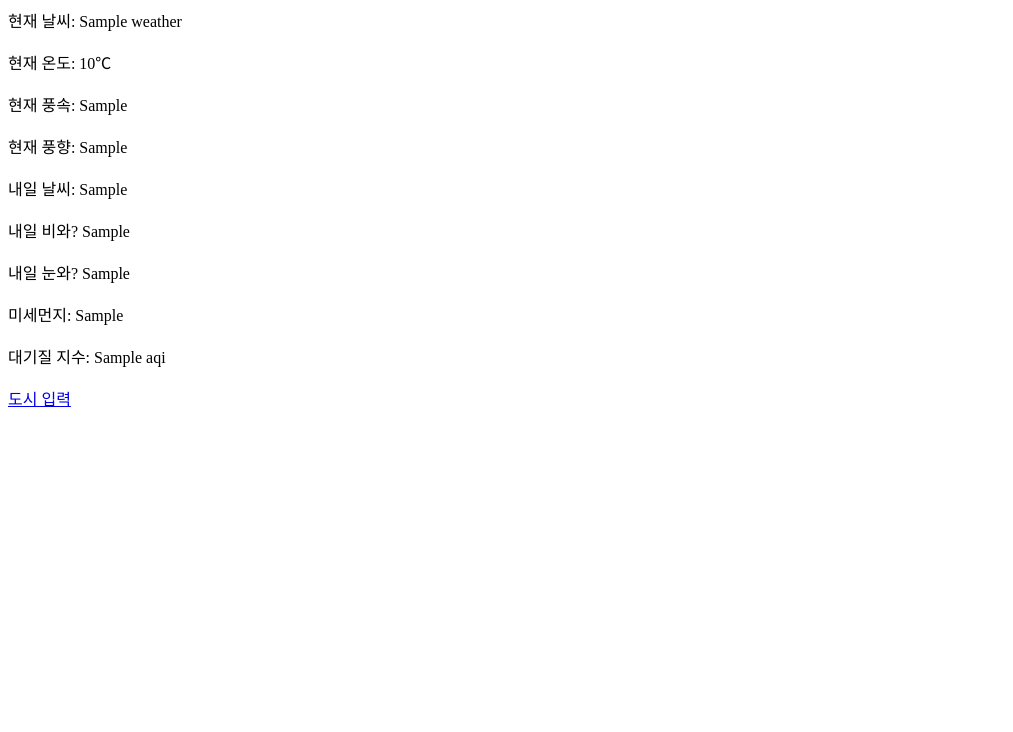
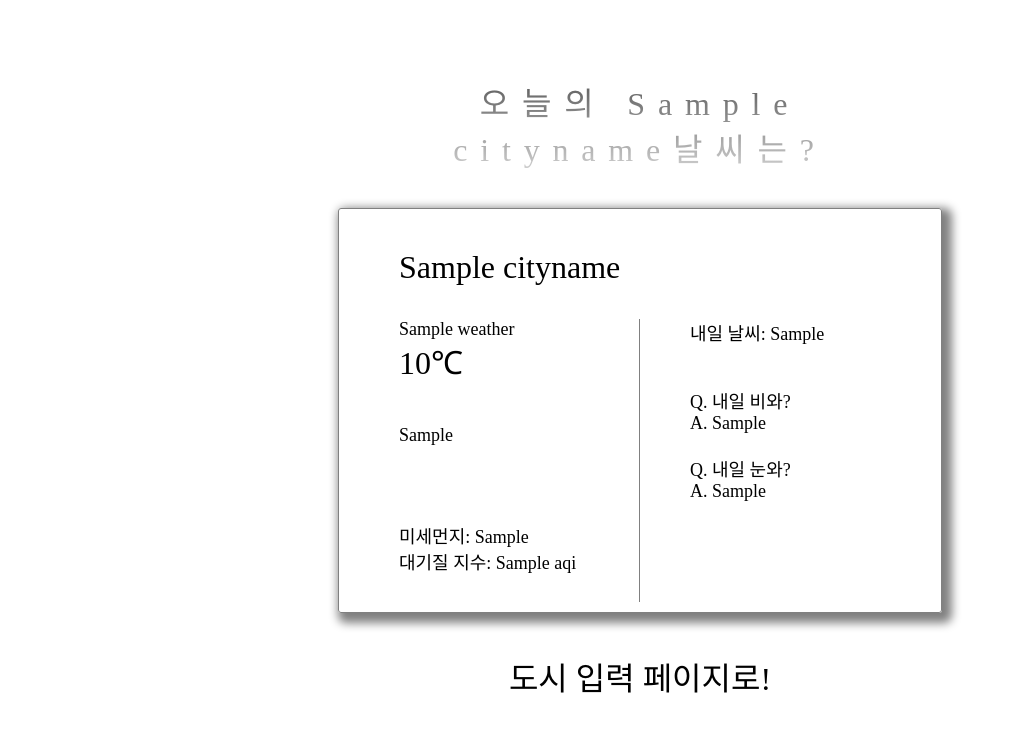
Before and after one commit to KingMurky/weatherproject, a Django app: template weather/templates/weather/displayweather.html in a window 1280 px wide. Shown: the top 732 px of the page, without its empty margins (0-1013 px from the left). Run offline with Django 3.2, Linux system fonts and the light colour scheme; the template is opened without the code that fills it: most values are stand-ins (such as "Sample title", 1, 10 or a date in 2020).

Commit message:
current.html 파일과 displayweather.html 디자인 만들기

```diff
--- /dev/null
+++ b/weather/static/weather/dwstyles.css
@@ -0,0 +1,119 @@
+
+
+.maincontainer {
+    display: grid;
+    grid-template-columns: 330px 1fr 330px;
+    grid-template-rows: 200px 1fr 1fr 100px;
+}
+
+.weathercontainer {
+    grid-column-start: 2;
+    grid-column-end: 3;
+    grid-row-start: 2;
+    grid-row-end: 4;
+    text-align: center;
+    border: solid 1px gray;
+    border-radius: 3px;
+    padding: 10px;
+    box-shadow: 5px 5px 10px 5px gray;
+
+
+}
+
+.dwlogo {
+    grid-column-start: 2;
+    grid-column-end: 3;
+    grid-row-start: 1;
+    grid-row-end: 2;
+    text-align: center;
+    padding: 70px;
+    font-size: xx-large;
+    text-decoration: none;
+    color: white;
+    background: linear-gradient(to bottom, black, white);
+    -webkit-background-clip: text;
+    -webkit-text-fill-color: transparent;
+    letter-spacing: 0.8rem;
+}
+
+.weatherform {
+    display: grid;
+    grid-template-columns: 1fr 1fr;
+    grid-template-rows: 100px 1fr 100px;
+}
+
+.cityandtime {
+    grid-column-start: 1;
+    grid-column-end: 2;
+    grid-row-start: 1;
+    grid-row-end: 2;
+    font-family: '나눔바른펜';
+    font-size: xx-large;
+    padding-top:30px;
+    padding-left:50px;
+    text-align: left;
+}
+
+.weatherandtemp {
+    grid-column-start: 1;
+    grid-column-end: 2;
+    grid-row-start: 2;
+    grid-row-end: 3;
+    font-family: '나눔바른펜';
+    font-size: large;
+    padding-left:50px;
+    text-align: left;
+    border-right: solid 1px gray;
+
+}
+
+.tomorrowweather {
+    grid-column-start: 2;
+    grid-column-end: 3;
+    grid-row-start: 2;
+    grid-row-end: 3;
+    font-family: '나눔바른펜';
+    font-size: large;
+    padding-left:50px;
+    text-align: left;
+
+}
+.airpollution {
+    grid-column-start: 1;
+    grid-column-end: 2;
+    grid-row-start: 3;
+    grid-row-end: 4;
+    font-family: '나눔바른펜';
+    font-size: large;
+    padding-left:50px;
+    padding-top:20px;
+    text-align: left;
+    border-right: solid 1px gray;
+}
+
+.returncurrent {
+    grid-column-start: 2;
+    grid-column-end: 3;
+    grid-row-start: 4;
+    grid-row-end: 5;
+    padding:20px;
+    padding-top:40px;
+    text-align: center;
+
+}
+
+.returncurrent a {
+    text-decoration: none;
+    color: black;
+    font-family: '나눔바른펜';
+    font-size: xx-large;
+
+}
+.returncurrent a:hover {
+    color:red;
+
+}
+
+.temperaturesize {
+    font-size: xx-large;
+}
--- a/weather/templates/weather/displayweather.html
+++ b/weather/templates/weather/displayweather.html
@@ -1,38 +1,93 @@
+{% load static %}
+
 <!DOCTYPE html>
 <html lang="en">
 <head>
     <meta charset="UTF-8">
-    <title>Title</title>
+    <title>오늘의 날씨는?</title>
+    <link href="{% static 'weather/dwstyles.css' %}" rel="stylesheet" type="text/css" />
 </head>
 <body>
-현재 날씨:
+<div class="maincontainer">
+    <div class="dwlogo">
+        <a href="{% url 'index' %}" style="font-family: 나눔바른펜;">오늘의 {{ cityname }}날씨는?</a>
+    </div>
+    <div class="weathercontainer">
+        <div class="weatherform">
+            <div class="cityandtime">
+                <div>{{ cityname }}</div>
+            </div>
+            <div class="weatherandtemp">
+                <div>
                     {{ weather }}
+                    <br>
+                    {% if weather == '맑음' %}
+                        <img src="{% static "weather/images/clear.png" %}">
+                    {% endif %}
+                    {% if weather == '흐림' %}
+                        <img src="{% static "weather/images/clouds.png" %}">
+                    {% endif %}
+                    {% if weather == '폭풍우' %}
+                        <img src="{% static "weather/images/thunderstorm.png" %}">
+                    {% endif %}
+                    {% if weather == '비' %}
+                        <img src="{% static "weather/images/rain.png" %}">
+                    {% endif %}
+                    {% if weather == '눈' %}
+                        <img src="{% static "weather/images/snow.png" %}">
+                    {% endif %}
+                    {% if weather == '안개' %}
+                        <img src="{% static "weather/images/mist.png" %}">
+                    {% endif %}
+                    <div class="temperaturesize">{{ temperature }}&#8451</div>
                     <br><br>
-현재 온도:
-{{ temperature }}&#8451
-<br><br>
-현재 풍속:
                     {{ wind_speed }}
-<br><br>
-현재 풍향:
-{{ wind_deg }}
-<br><br>
+                </div>
+            </div>
+            <div class="tomorrowweather">
                 내일 날씨:
                 {{ tomorrow_weather }}
+                <br>
+                {% if tomorrow_weather == '맑음'%}
+                    <img src="{% static "weather/images/clear.png" %}">
+                {% endif %}
+                {% if tomorrow_weather == '흐림'%}
+                    <img src="{% static "weather/images/clouds.png" %}">
+                {% endif %}
+                {% if tomorrow_weather == '폭풍우'%}
+                    <img src="{% static "weather/images/thunderstorm.png" %}">
+                {% endif %}
+                {% if tomorrow_weather == '비'%}
+                    <img src="{% static "weather/images/rain.png" %}">
+                {% endif %}
+                {% if tomorrow_weather == '눈'%}
+                    <img src="{% static "weather/images/snow.png" %}">
+                {% endif %}
+                {% if tomorrow_weather == '안개'%}
+                    <img src="{% static "weather/images/mist.png" %}">
+                {% endif %}
                 <br><br>
-내일 비와?
-{{ tomorrow_is_rain }}
+                Q. 내일 비와?
+                <br>
+                A. {{ tomorrow_is_rain }}
                 <br><br>
-내일 눈와?
-{{ tomorrow_is_snow }}
-<br><br>
-미세먼지:
-{{ pm10 }}
-<br><br>
-대기질 지수:
-{{ aqi }}
-<br><br>
-<a href="{% url 'current' %}">도시 입력</a>
+                Q. 내일 눈와?
+                <br>
+                A. {{ tomorrow_is_snow }}
+            </div>
+            <div class="airpollution">
+                미세먼지: {{ pm10 }}
+                <br>
+                대기질 지수: {{ aqi }}
+            </div>
+
+        </div>
+    </div>
+    <div class="returncurrent">
+        <a href="{% url 'current' %}">도시 입력 페이지로!</a>
+    </div>
+</div>
+
 
 
 </body>
--- a/weather/templates/weather/index.html
+++ b/weather/templates/weather/index.html
@@ -15,7 +15,7 @@
         <link href="https://fonts.googleapis.com/css?family=Varela+Round" rel="stylesheet" />
         <link href="https://fonts.googleapis.com/css?family=Nunito:200,200i,300,300i,400,400i,600,600i,700,700i,800,800i,900,900i" rel="stylesheet" />
         <!-- Core theme CSS (includes Bootstrap)-->
-        <link href="{% static 'weather/styles.css' %}" rel="stylesheet" />
+        <link href="{% static 'weather/styles.css' %}" rel="stylesheet" type="text/css" />
     </head>
     <body id="page-top">
         <!-- Navigation-->
@@ -70,7 +70,7 @@
                     <div class="col-xl-4 col-lg-5">
                         <div class="featured-text text-center text-lg-left" >
                             <h4 style="font-family: 나눔바른펜;">오늘 날씨</h4>
-                            <p class="text-black-50 mb-0" style="font-family: 나눔바른펜;">오늘의 날씨는? 에서는 기본적으로 오늘 날씨를 알려줍니다. 날씨와 기온, 풍속 그리고 별로 필요 없어 보일 풍향까지 알려줘요! 필요 없다구요? 그래도 한번 믿어보세요!</p>
+                            <p class="text-black-50 mb-0" style="font-family: 나눔바른펜;">오늘의 날씨는? 에서는 기본적으로 오늘 날씨를 알려줍니다. 날씨와 기온, 풍속까지 알려줘요! 필요 없다구요? 그래도 한번 믿어보세요!</p>
                         </div>
                     </div>
                 </div>
@@ -141,7 +141,7 @@
                                 <i class="fas fa-envelope text-primary mb-2"></i>
                                 <h4 class="text-uppercase m-0">Email</h4>
                                 <hr class="my-4" />
-                                <div class="small text-black-50"><a href="#!">hello@yourdomain.com</a></div>
+                                <div class="small text-black-50"><a href="#!">staryunleegh@naver.com</a></div>
                             </div>
                         </div>
                     </div>
--- a/weather/views.py
+++ b/weather/views.py
@@ -180,6 +180,7 @@ def display(request):
         'tomorrow_is_snow' : tomorrow_is_snow,
         'pm10' : pm10,
         'aqi' : aqi,
+        'cityname' : city_name,
 
 
 
```
Also changed, not shown: weather/static/weather/currentstyles.css (added, +64 -0 lines), weather/templates/weather/current.html (+16 -9 lines), db.sqlite3, weather/static/weather/images/clear.png (added), weather/static/weather/images/clouds.png (added), weather/static/weather/images/mist.png (added), weather/static/weather/images/rain.png (added), weather/static/weather/images/snow.png (added), weather/static/weather/images/thunderstorm.png (added), weather/static/weather/styles.css. Lines whose indentation alone changed are shown as unchanged.
